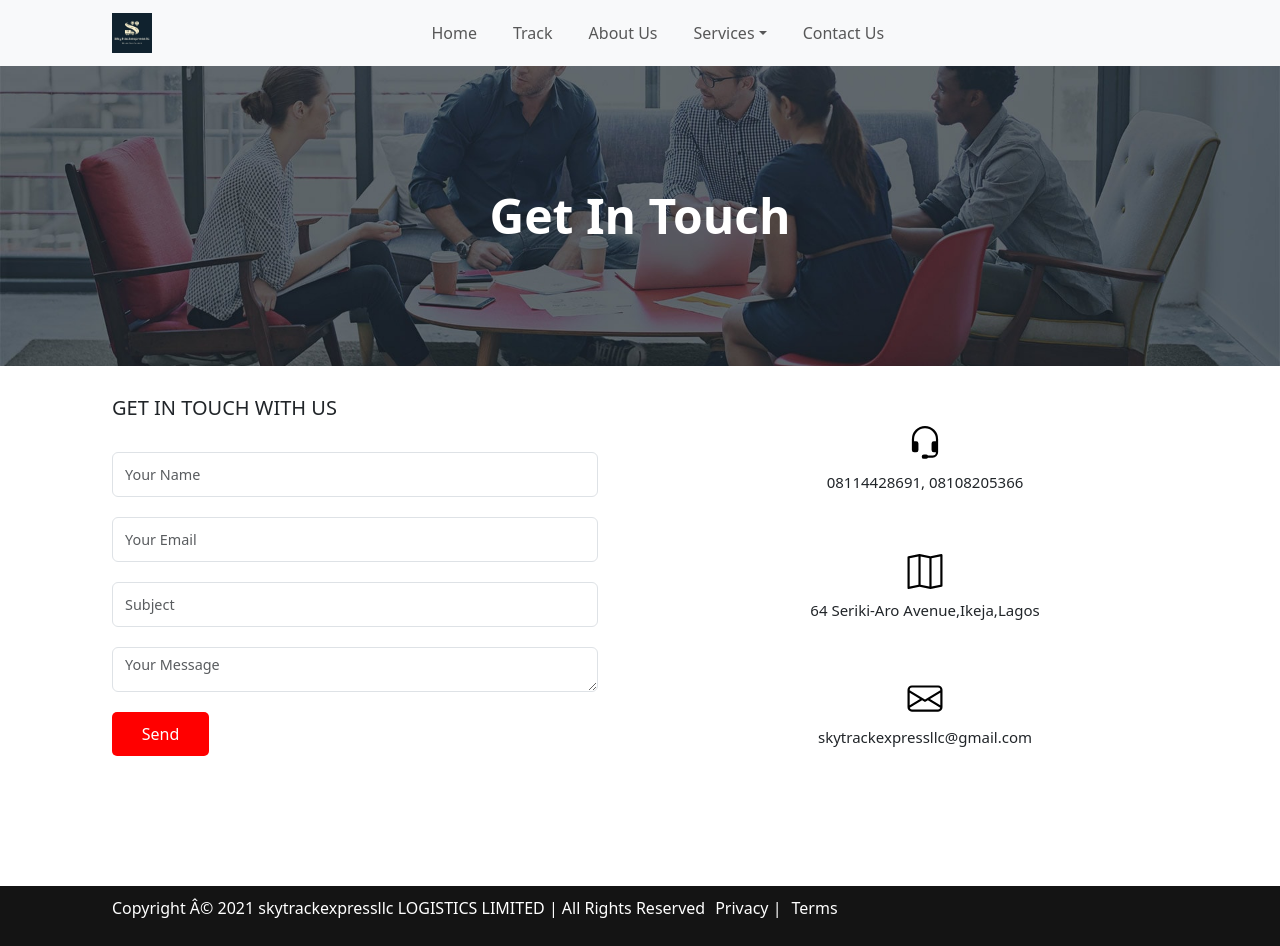
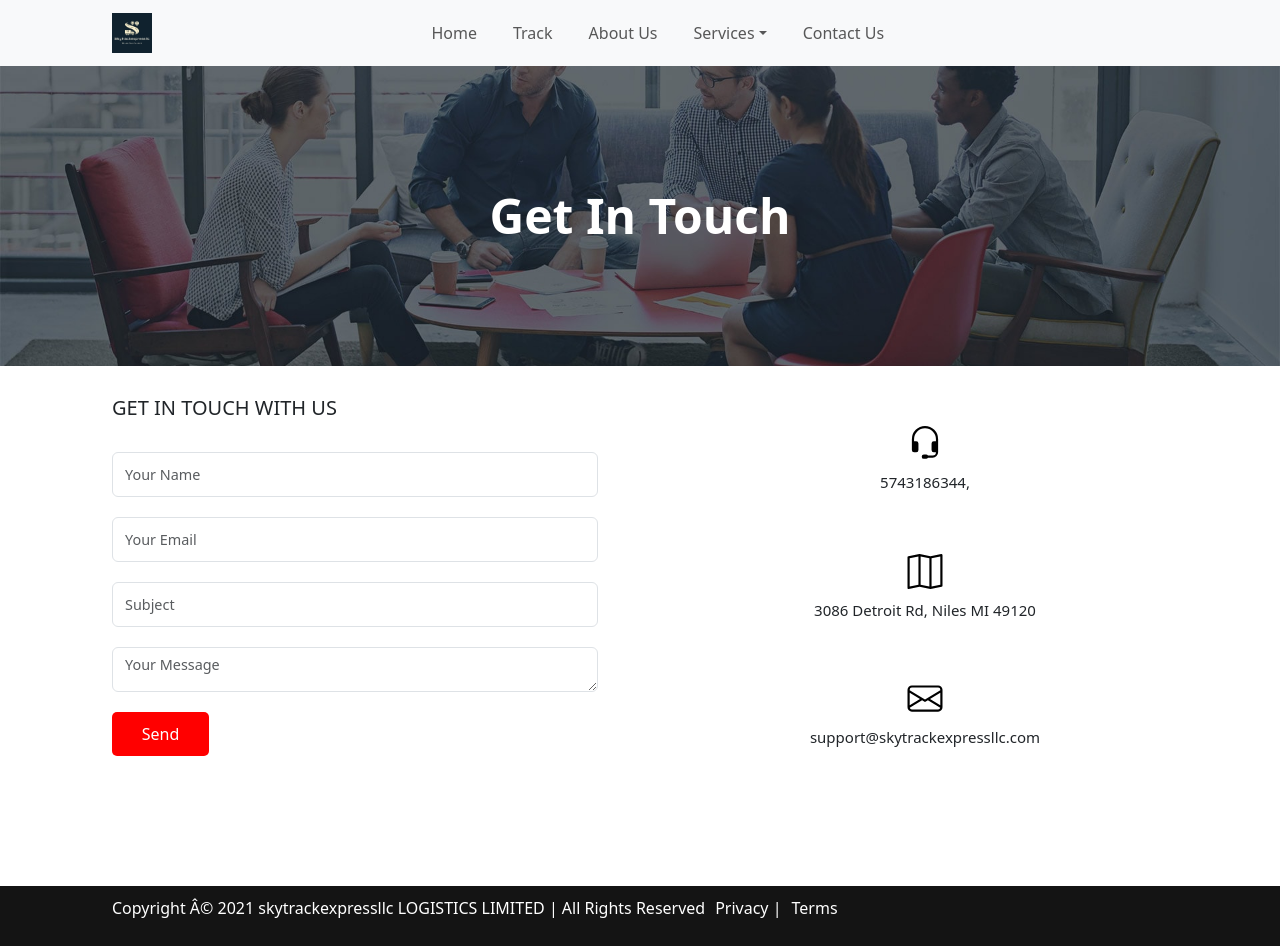
Before and after one commit to Rioland/skytrackexpressllc, a Next.js app: page /contact in a window 1280 px wide. Built offline with nearby package versions, Linux system fonts and the light colour scheme.

Commit message:
first commit

```diff
--- a/src/app/contact/page.tsx
+++ b/src/app/contact/page.tsx
@@ -53,7 +53,7 @@ export default function contact() {
               <path d="M8 1a5 5 0 0 0-5 5v1h1a1 1 0 0 1 1 1v3a1 1 0 0 1-1 1H3a1 1 0 0 1-1-1V6a6 6 0 1 1 12 0v6a2.5 2.5 0 0 1-2.5 2.5H9.366a1 1 0 0 1-.866.5h-1a1 1 0 1 1 0-2h1a1 1 0 0 1 .866.5H11.5A1.5 1.5 0 0 0 13 12h-1a1 1 0 0 1-1-1V8a1 1 0 0 1 1-1h1V6a5 5 0 0 0-5-5" />
             </svg>
           </a>
-          <p>08114428691, 08108205366</p>
+          <p> 5743186344,</p>
         </div>
         <div className="icon-column">
           <a href="">
@@ -71,7 +71,7 @@ export default function contact() {
               />
             </svg>
           </a>
-          <p>64 Seriki-Aro Avenue,Ikeja,Lagos</p>
+          <p>3086 Detroit Rd, Niles MI 49120</p>
         </div>
         <div className=" icon-column">
           <a href="">
@@ -86,7 +86,7 @@ export default function contact() {
               <path d="M0 4a2 2 0 0 1 2-2h12a2 2 0 0 1 2 2v8a2 2 0 0 1-2 2H2a2 2 0 0 1-2-2zm2-1a1 1 0 0 0-1 1v.217l7 4.2 7-4.2V4a1 1 0 0 0-1-1zm13 2.383-4.708 2.825L15 11.105zm-.034 6.876-5.64-3.471L8 9.583l-1.326-.795-5.64 3.47A1 1 0 0 0 2 13h12a1 1 0 0 0 .966-.741M1 11.105l4.708-2.897L1 5.383z" />
             </svg>
           </a>
-          <p> skytrackexpressllc@gmail.com</p>
+          <p> support@skytrackexpressllc.com </p>
         </div>
       </div>
     </div>
--- a/src/app/our-location/page.tsx
+++ b/src/app/our-location/page.tsx
@@ -115,7 +115,7 @@ export default function Location() {
               </tr>
               <tr>
                 <td>Head Office</td>
-                <td>64 Seriki-Aro Avenue, Ikeja, Lagos</td>
+                <td>3086 Detroit Rd, Niles MI 49120</td>
                 <td>Ikeja</td>
                 <td>8AM to 5PM</td>
                 <td>Opened</td>
@@ -262,7 +262,7 @@ export default function Location() {
               </tr>
               <tr>
                 <td>Head Office</td>
-                <td>64 Seriki-Aro Avenue, Ikeja, Lagos</td>
+                <td>3086 Detroit Rd, Niles MI 49120</td>
                 <td>Ikeja</td>
                 <td>8AM to 5PM</td>
                 <td>Opened</td>
```
